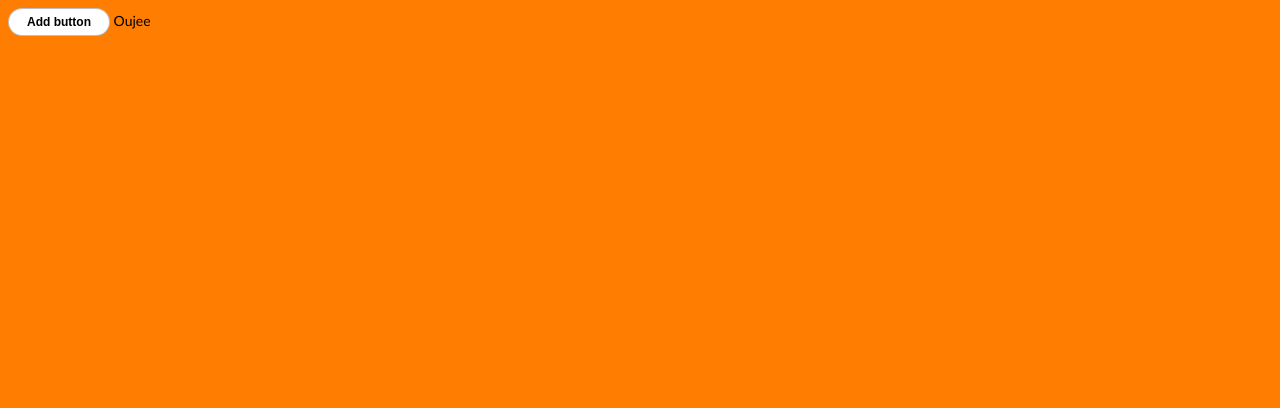
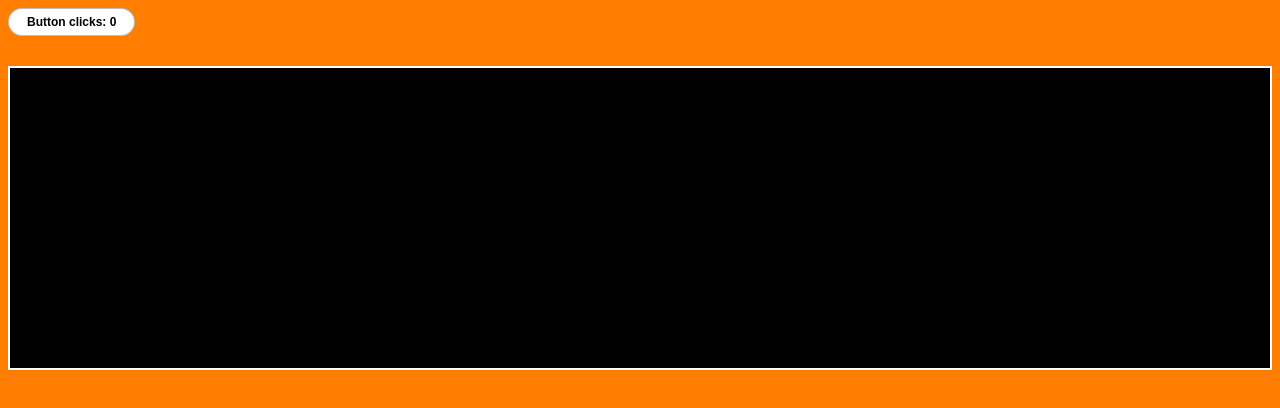
Before and after one commit to Codana/cups, a React app: page / in a window 1280 px wide. Shown: the top 408 px of the page. Built offline with nearby package versions, Linux system fonts and the light colour scheme.

Commit message:
Some testing

```diff
--- a/package.json
+++ b/package.json
@@ -16,6 +16,7 @@
   "license": "ISC",
   "dependencies": {
     "lodash": "^4.17.4",
+    "prop-types": "^15.5.10",
     "react": "^15.6.1",
     "react-dom": "^15.6.1"
   },
--- a/src/app.jsx
+++ b/src/app.jsx
@@ -1,12 +1,35 @@
 import React from 'react';
 import Button from './components/button.jsx';
+import Toolbar from './components/toolbar.jsx';
 import './app.css';
 
 class App extends React.Component {
+  state = {counter: 0};
+
+  handleClick = () => {
+    this.setState((prevState) => ({
+      counter: prevState.counter + 1
+    }));
+  };
+
+  reset = () => this.setState(state);
+
+  wheeling = (e) => {
+    if(e.deltaY>0) {
+      alert("up");
+    }
+  };
+
   render() {
     return (
       <div className="container">
-        <Button label="Add button" /> Oujee
+        <Button
+          label={"Button clicks: " + this.state.counter}
+          onClick={this.handleClick}
+          ondblclick={this.reset}
+          onWheel={this.wheeling}
+        />
+        <Toolbar />
       </div>
     );
   }
--- a/src/components/button.jsx
+++ b/src/components/button.jsx
@@ -1,10 +1,28 @@
 import React from 'react';
+import PropTypes from 'prop-types';
 import './button.css';
 
+const a = () => alert("Default function here");
+
 class Button extends React.Component {
+  constructor(props) {
+    super(props);
+  }
+
   render() {
-    return <button className="button">{this.props.label}</button>;
+    return (
+      <button className="button" onClick={this.props.onClick}>{this.props.label}</button>);
   }
 }
 
+Button.defaultProps = {
+  label: 'Button',
+  onClick: () => {a()}
+};
+
+Button.propTypes = {
+  label: PropTypes.string.isRequired,
+  onClick: PropTypes.func.isRequired
+};
+
 export default Button;
--- /dev/null
+++ b/src/components/toolbar.css
@@ -0,0 +1,7 @@
+.toolbar {
+  width: 300px_;
+  height: 300px;
+  border: 2px solid white;
+  color: #ffffff;
+  background: #000000;
+}
--- /dev/null
+++ b/src/components/toolbar.jsx
@@ -0,0 +1,18 @@
+import React from 'react';
+import './toolbar.css';
+
+class Toolbar extends React.Component {
+  handleWheel = e => {
+    console.log((e.deltaY<0 ? 'Up' : 'Down'));
+  };
+
+  render() {
+    const css = {
+      position: 'relative',
+      top: '30px'
+    };
+    return <div style={css} className="toolbar" onWheel={this.handleWheel} />;
+  }
+}
+
+export default Toolbar;
--- a/webpack.config.js
+++ b/webpack.config.js
@@ -27,8 +27,9 @@ const config = {
           loader: 'babel-loader',
           options: {
             cacheDirectory: true,
-            presets: ['env']
-          }
+            presets: ['react', 'es2015'],
+            plugins: ['transform-class-properties']
+          },
         }
       },
       {
```
Also changed, not shown: 2 other files (tests, documents, lock files or other folders).
